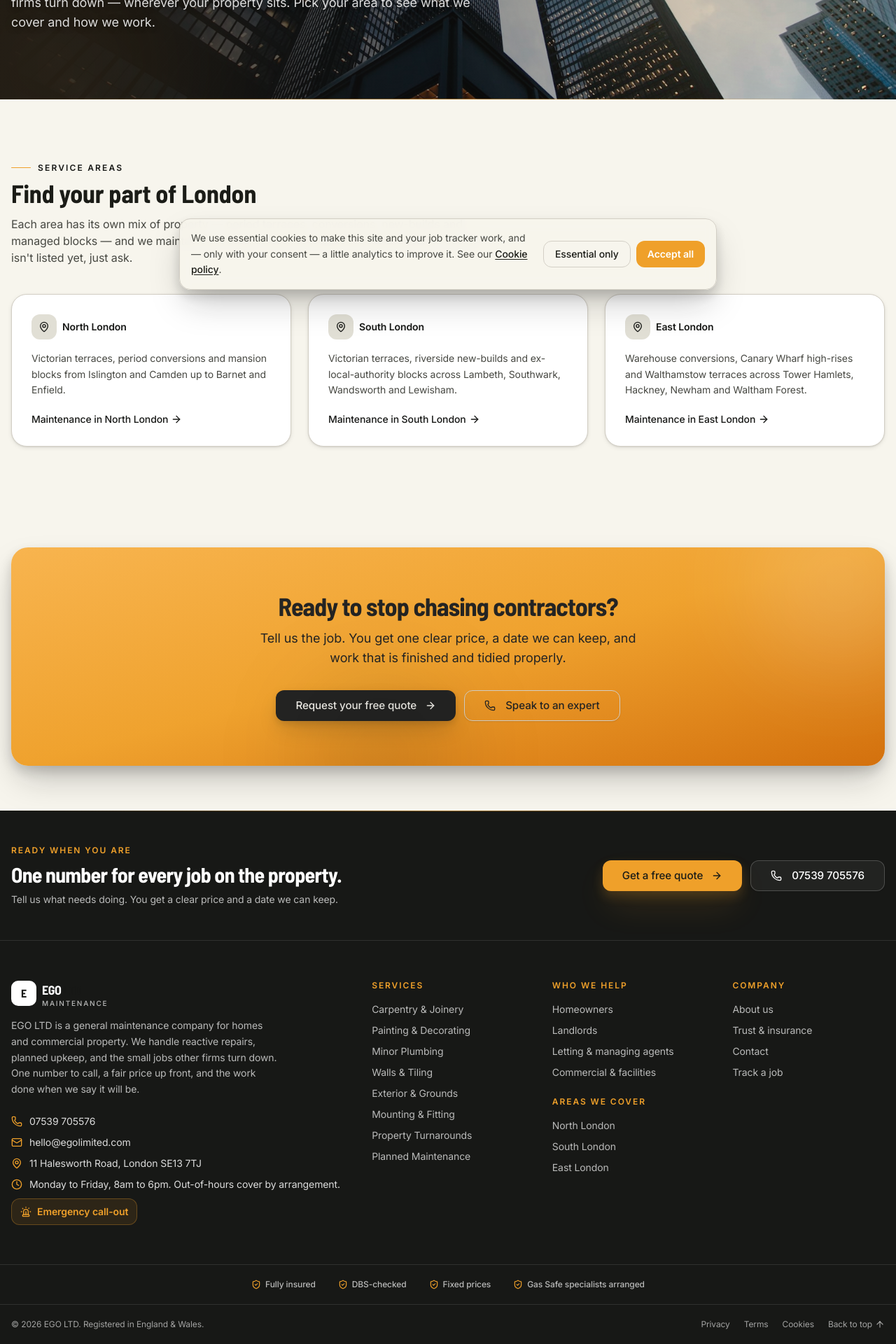
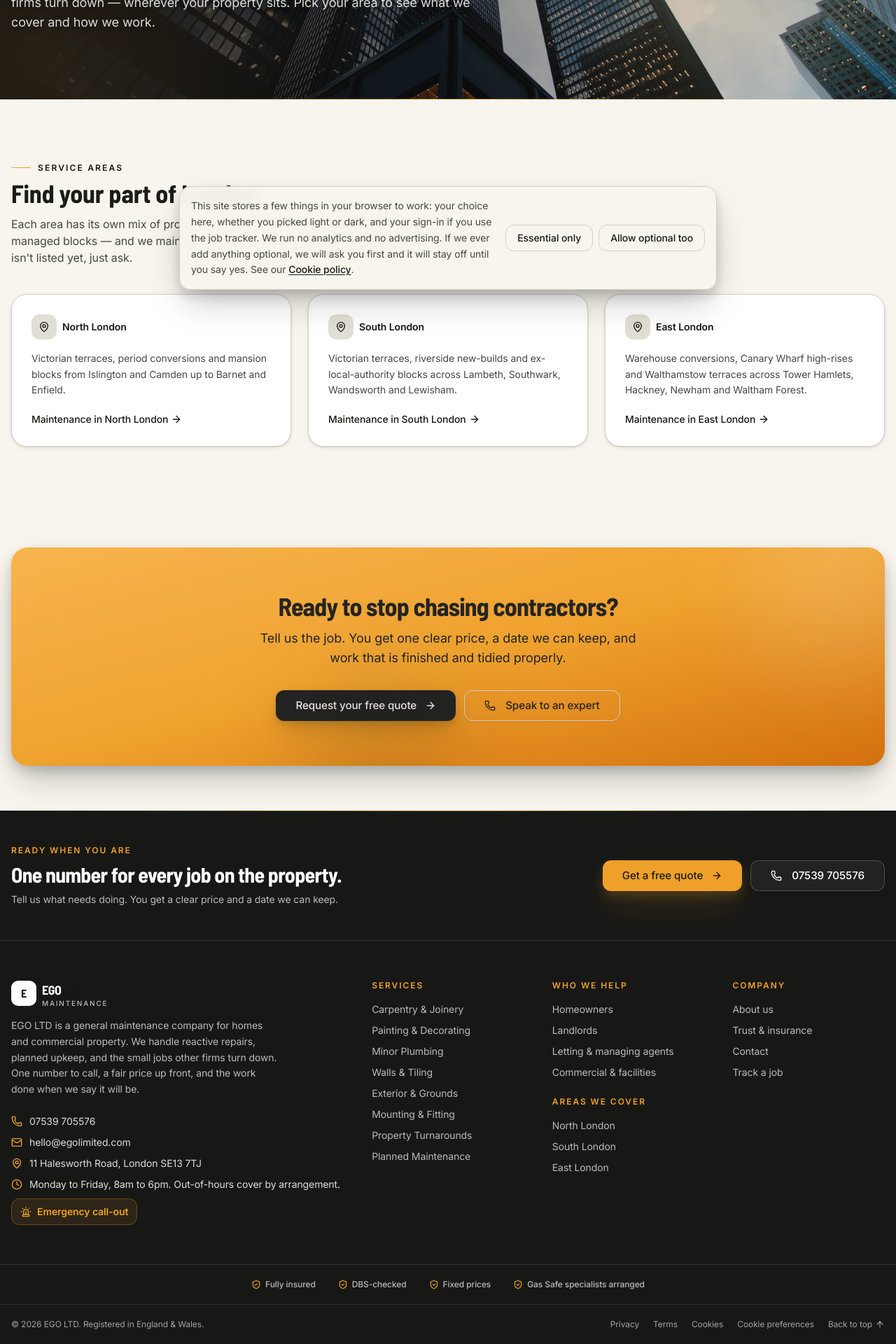
Before and after one commit to devgeereact/egolimited, a React (Vite) app in the folder landing/: page /areas in a window 1280 px wide. Shown: the part 370-2290 px from the top of the page at 70% size. Built offline with nearby package versions, Linux system fonts and the light colour scheme; no server answers.

Commit message:
fix(landing): make the cookie notice truthful and reopenable
The old notice asked consent for analytics that does not exist. The new one is versioned and reopens from the footer.

```diff
--- a/landing/src/site/components/CookieConsent.tsx
+++ b/landing/src/site/components/CookieConsent.tsx
@@ -1,32 +1,94 @@
-import { useState } from "react"
+import { useEffect, useState } from "react"
 import { Link } from "react-router-dom"
 
-// GDPR/PECR cookie notice. The site uses only essential cookies + local storage by
-// default, so consent is recorded and non-essential (analytics) would be gated on
-// "accepted". Choice is remembered in local storage; the banner then stays hidden.
-const KEY = "ego_cookie_consent" // "accepted" | "essential"
+/**
+ * Cookie and browser-storage notice (UK GDPR / PECR).
+ *
+ * WHAT THIS SITE ACTUALLY STORES, as of the September 2026 audit:
+ *   - `ego_cookie_consent`  this record itself
+ *   - `theme`               light or dark, set by next-themes
+ *   - `ego_token`/`ego_user` only after a sign-in, on the sign-in path
+ * No analytics, no advertising, no tag manager, no session replay. That was checked
+ * against the source and again in a browser: a fresh visit to the home page sets no
+ * cookies at all, and the only third-party requests are the Google Fonts stylesheet.
+ *
+ * The previous version of this banner offered to accept "a little analytics to improve
+ * it". There was no analytics, and there never had been, so it was asking permission for
+ * something that could not happen. Consent has to describe the real thing or it is not
+ * consent. It now describes what runs, and keeps the switch that WOULD gate an optional
+ * script, so the day one is added it is already wired to a real answer.
+ *
+ * A stored answer carries the notice version it was given against. Bump VERSION when the
+ * wording or the categories change and everyone is asked again, which is the correct
+ * behaviour and the reason a bare "accepted" string was not good enough.
+ */
+const KEY = "ego_cookie_consent"
+const VERSION = 2
+
+export type CookieChoice = "essential" | "optional"
+
+interface StoredConsent {
+  choice: CookieChoice
+  version: number
+  at: string // ISO timestamp: when this answer was given
+}
+
+function readConsent(): StoredConsent | null {
+  try {
+    const raw = localStorage.getItem(KEY)
+    if (!raw) return null
+    const v = JSON.parse(raw) as Partial<StoredConsent>
+    // v1 stored the bare strings "accepted" | "essential" against different wording.
+    // Anything that is not a current-version record counts as no answer, so the visitor
+    // is asked again rather than held to a promise about a notice they never read.
+    if (v.version !== VERSION) return null
+    if (v.choice !== "essential" && v.choice !== "optional") return null
+    return v as StoredConsent
+  } catch {
+    return null // storage blocked or corrupt: fail safe, treat as no consent
+  }
+}
+
+/**
+ * The gate for any optional (non-essential) script or storage added later. It returns
+ * false unless the visitor has actively said yes, so forgetting to handle the
+ * "no answer yet" case cannot leak into loading something.
+ */
+export function optionalStorageAllowed(): boolean {
+  return readConsent()?.choice === "optional"
+}
+
+/** Reopen the banner so a visitor can change their mind. Wired to the footer link. */
+const REOPEN_EVENT = "ego:cookie-preferences"
+export function openCookiePreferences() {
+  window.dispatchEvent(new Event(REOPEN_EVENT))
+}
 
 export default function CookieConsent() {
-  // Lazy initialiser rather than a mount effect: the answer is knowable on the very first render,
-  // so reading it in an effect only bought an extra render and a visible banner flash.
-  const [show, setShow] = useState(() => {
+  // Answerable on the first render, so no mount effect and no banner flash.
+  const [show, setShow] = useState(() => readConsent() === null)
+
+  // Reopening is the withdrawal route. PECR expects changing your mind to be as easy as
+  // giving the answer was, and before this there was no way back to the banner at all.
+  useEffect(() => {
+    const reopen = () => setShow(true)
+    window.addEventListener(REOPEN_EVENT, reopen)
+    return () => window.removeEventListener(REOPEN_EVENT, reopen)
+  }, [])
+
+  function choose(choice: CookieChoice) {
     try {
-      return !localStorage.getItem(KEY)
+      const record: StoredConsent = { choice, version: VERSION, at: new Date().toISOString() }
+      localStorage.setItem(KEY, JSON.stringify(record))
     } catch {
-      return false // storage blocked — don't nag
-    }
-  })
-
-  function choose(value: "accepted" | "essential") {
-    try {
-      localStorage.setItem(KEY, value)
-    } catch {
-      /* ignore */
+      /* storage blocked: the answer cannot be remembered, but nothing optional runs either */
     }
     setShow(false)
   }
 
   if (!show) return null
+
+  const current = readConsent()?.choice
 
   return (
     <div
@@ -36,8 +98,10 @@ export default function CookieConsent() {
     >
       <div className="mx-auto flex max-w-3xl flex-col gap-3 rounded-xl border border-border bg-background/95 p-4 shadow-lg backdrop-blur sm:flex-row sm:items-center sm:gap-4">
         <p className="flex-1 text-sm leading-relaxed text-muted-foreground">
-          We use essential cookies to make this site and your job tracker work, and — only with your
-          consent — a little analytics to improve it. See our{" "}
+          This site stores a few things in your browser to work: your choice here, whether
+          you picked light or dark, and your sign-in if you use the job tracker. We run no
+          analytics and no advertising. If we ever add anything optional, we will ask you
+          first and it will stay off until you say yes. See our{" "}
           <Link to="/cookies" className="font-medium text-foreground underline underline-offset-2">
             Cookie policy
           </Link>
@@ -47,16 +111,18 @@ export default function CookieConsent() {
           <button
             type="button"
             onClick={() => choose("essential")}
+            aria-pressed={current === "essential"}
             className="rounded-lg border border-border bg-background px-4 py-2 text-sm font-medium text-foreground transition-colors hover:bg-muted"
           >
             Essential only
           </button>
           <button
             type="button"
-            onClick={() => choose("accepted")}
-            className="rounded-lg bg-accent px-4 py-2 text-sm font-semibold text-white transition-opacity hover:opacity-90"
+            onClick={() => choose("optional")}
+            aria-pressed={current === "optional"}
+            className="rounded-lg border border-border bg-background px-4 py-2 text-sm font-medium text-foreground transition-colors hover:bg-muted"
           >
-            Accept all
+            Allow optional too
           </button>
         </div>
       </div>
--- a/landing/src/site/components/SiteFooter.tsx
+++ b/landing/src/site/components/SiteFooter.tsx
@@ -15,6 +15,7 @@ import { areas } from "@/site/areas"
 import { useAuth } from "@/lib/auth"
 import { Button } from "@/components/ui/button"
 import Logo from "./Logo"
+import { openCookiePreferences } from "./CookieConsent"
 
 const trustBadges = [
   "Fully insured",
@@ -245,6 +246,14 @@ export default function SiteFooter() {
                 {l.label}
               </Link>
             ))}
+            {/* Withdrawing a cookie choice has to be as easy as making it was. Before this
+                there was no route back to the banner once it had been dismissed. */}
+            <button
+              onClick={openCookiePreferences}
+              className="transition-colors hover:text-accent"
+            >
+              Cookie preferences
+            </button>
             <button
               onClick={() => window.scrollTo({ top: 0, behavior: "smooth" })}
               className="inline-flex items-center gap-1 transition-colors hover:text-accent"
```
